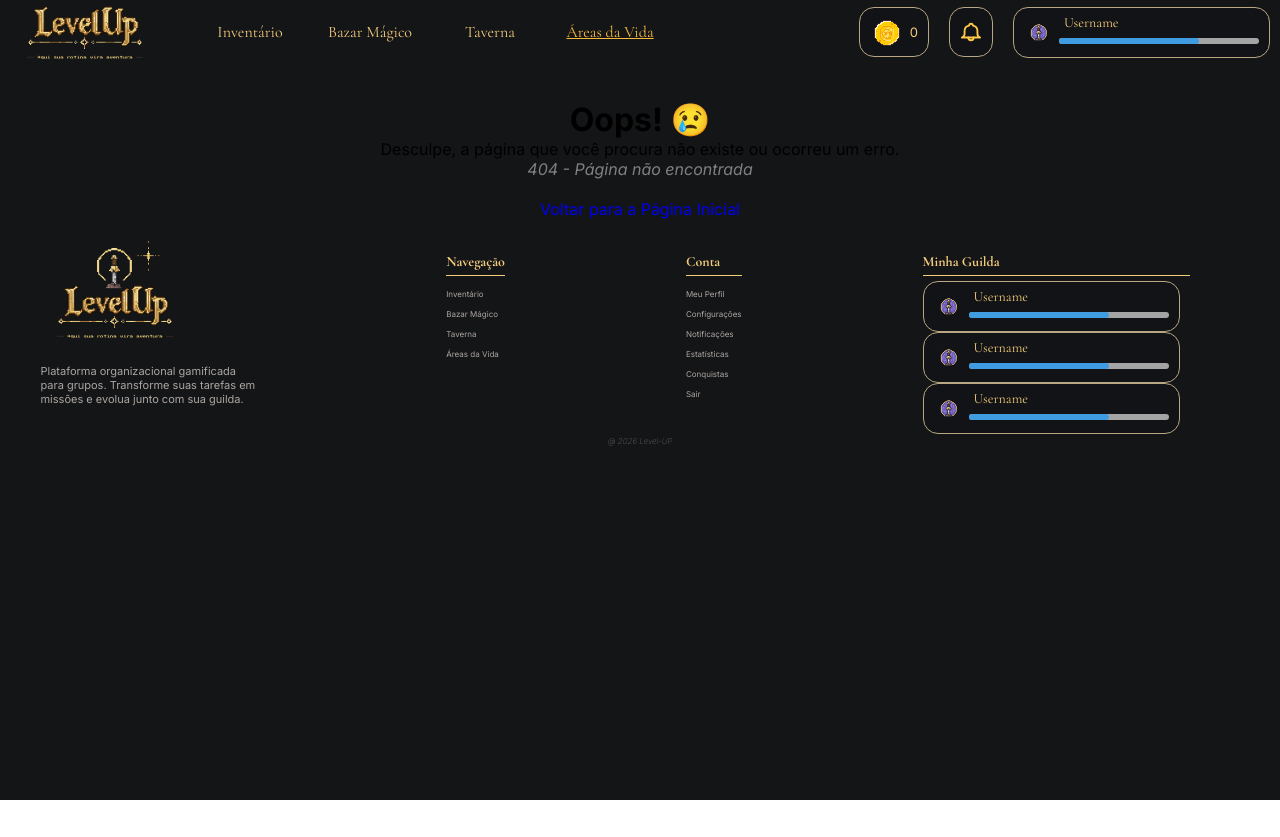
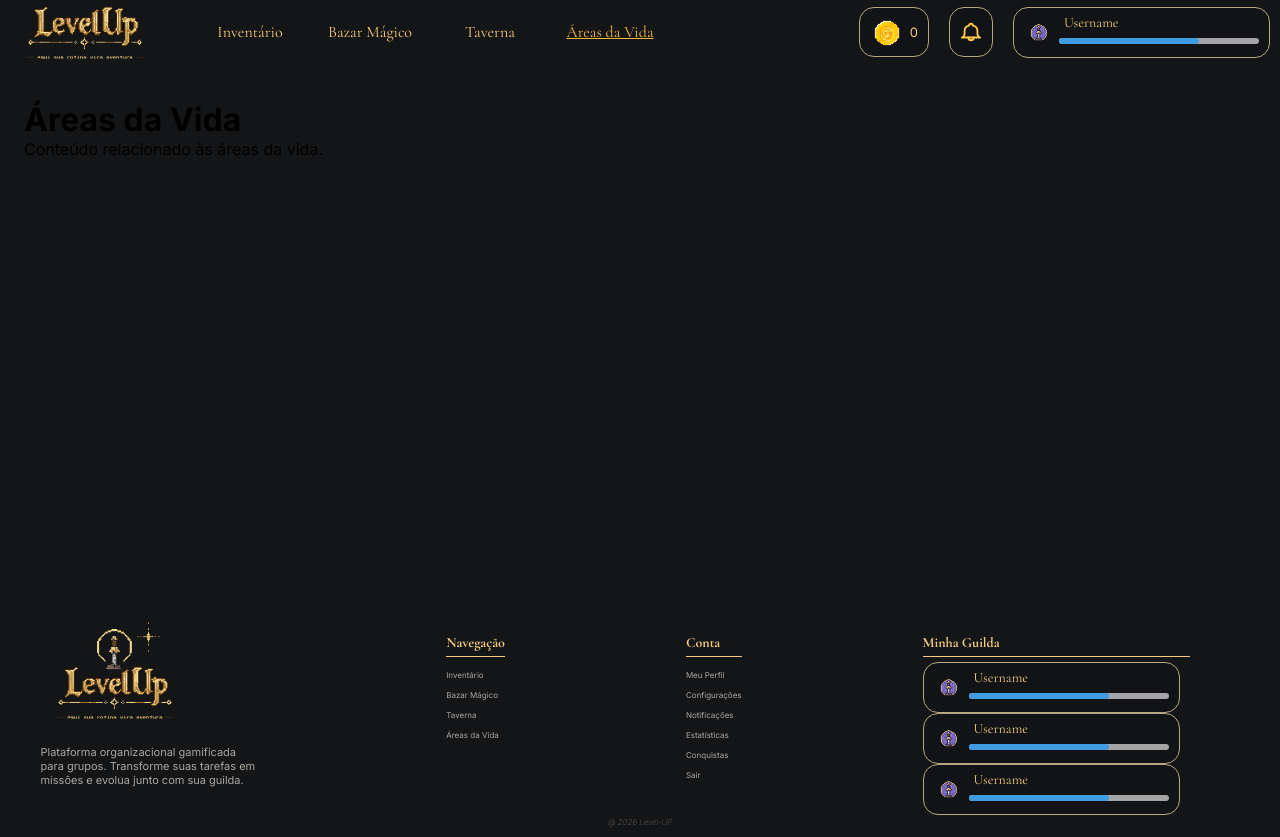
Before and after one commit to rapf-ht/Level-Up, a React (Vite) app: page /areas-da-vida in a window 1280 px wide. Before the commit the page ends 800 px from the top, so only its background shows below. Built offline with nearby package versions, Linux system fonts and the light colour scheme.

Commit message:
feat: initial commit

```diff
--- /dev/null
+++ b/src/layouts/AreasDaVidaLayout.jsx
@@ -0,0 +1,9 @@
+
+export default function AreasDaVidaLayout() {
+    return (
+        <div>
+            <h1>Áreas da Vida</h1>
+            <p>Conteúdo relacionado às áreas da vida.</p>
+        </div>
+    );
+}
--- a/src/layouts/RootLayout.module.css
+++ b/src/layouts/RootLayout.module.css
@@ -143,6 +143,11 @@
   height: 6px;
   background-color: #3f9ce0;
   border-radius: 12px;
+}
+
+.main {
+  min-height: 75vh;
+  padding: 100px 24px 0;
 }
 
 .footer-body {
--- a/src/pages/NotFound.jsx
+++ b/src/pages/NotFound.jsx
@@ -8,7 +8,7 @@ export default function NotFound() {
   }
 
   return (
-    <div style={{ textAlign: 'center', paddingTop: '100px' }}>
+    <div style={{ textAlign: 'center', paddingTop: '100px', height: '75vh', alignContent: 'center' }}>
       <h1>Oops! 😢</h1>
       <p>Desculpe, a página que você procura não existe ou ocorreu um erro.</p>
 
--- a/src/routes/index.jsx
+++ b/src/routes/index.jsx
@@ -1,5 +1,6 @@
 import { createBrowserRouter } from "react-router-dom";
 import RootLayout from "../layouts/RootLayout";
+import AreasDaVidaLayout from "../layouts/AreasDaVidaLayout";
 import Home from "../pages/Home";
 import NotFound from "../pages/NotFound";
 import SignupForm from "../pages/Signup";
@@ -23,6 +24,10 @@ export const router = createBrowserRouter([
         path: "/home",
         element: <Home />,
       },
+      {
+        path: "areas-da-vida",
+        element: <AreasDaVidaLayout />,
+      },
       { path: "*",
         element: <NotFound />
       },
```
